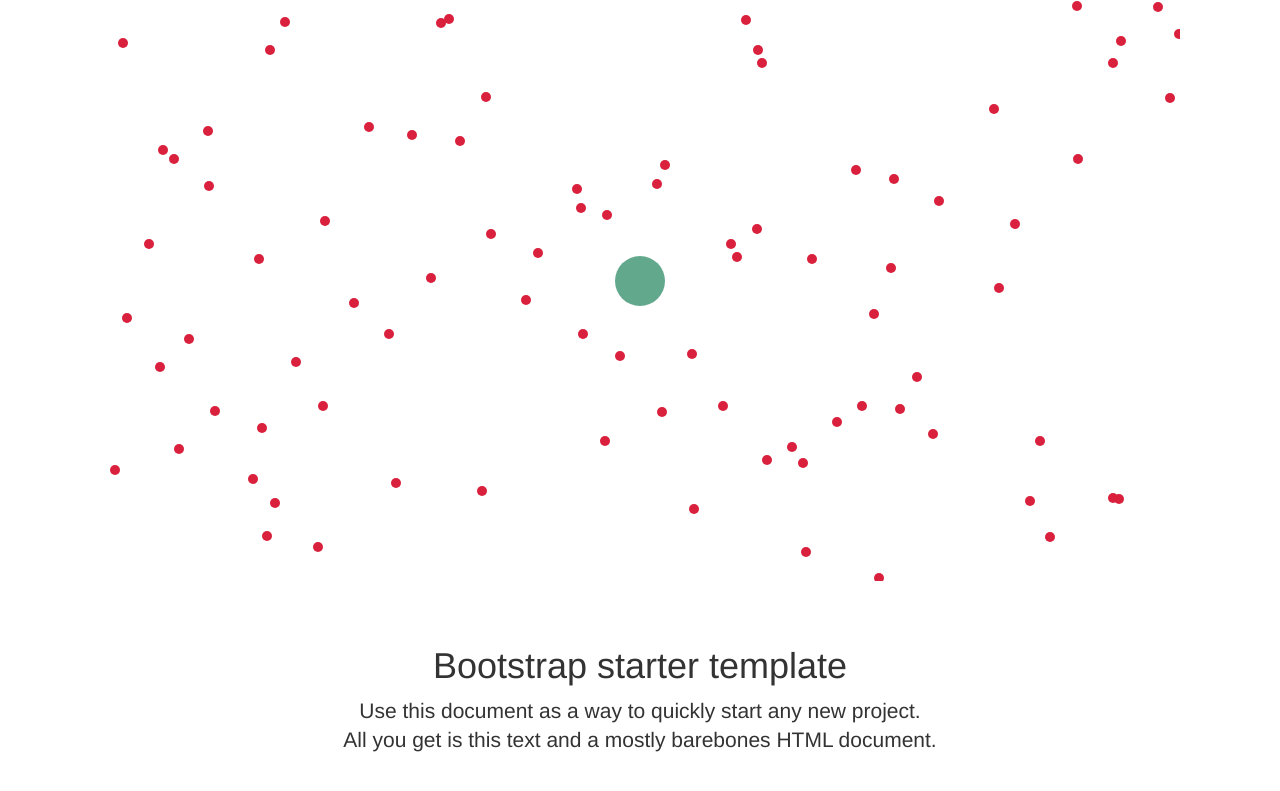
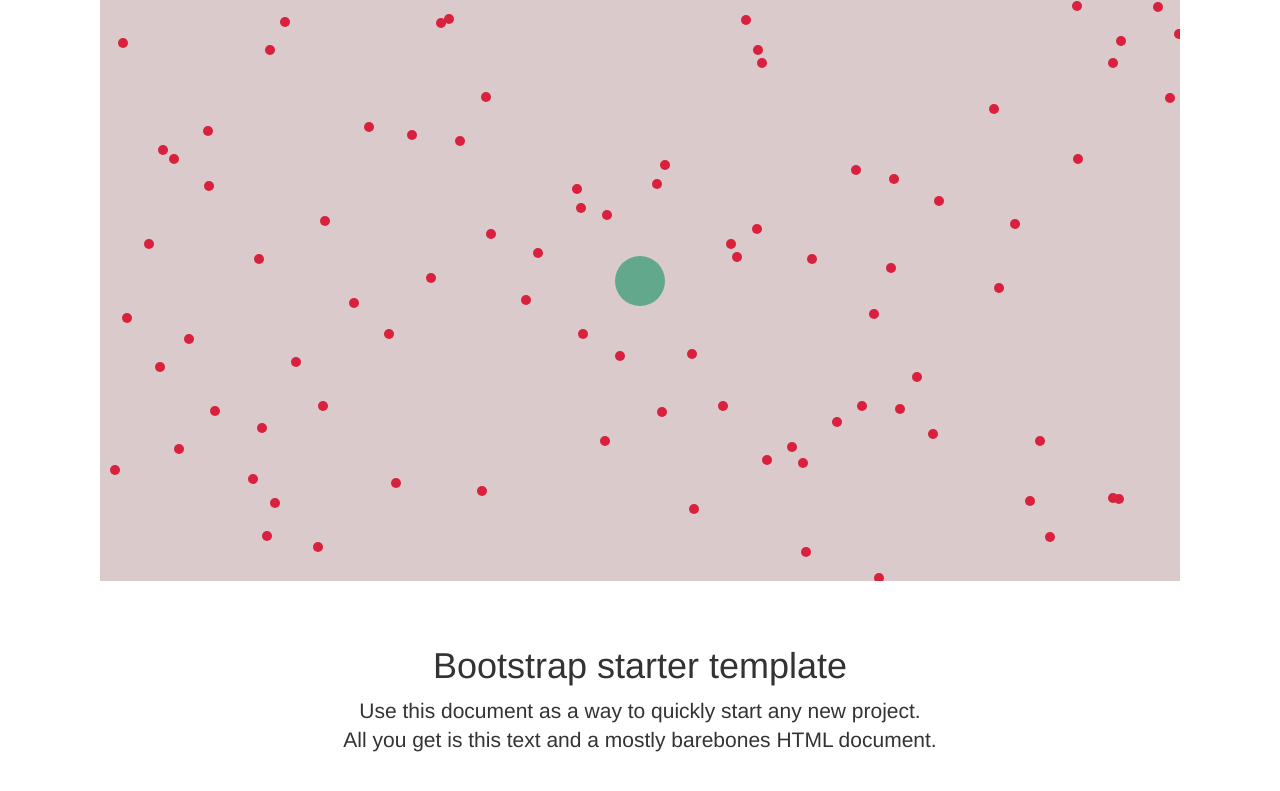
Before and after one commit to BenHavilland/d3-demo, a plain HTML site: page www/index.html in a window 1280 px wide. Shown: the part 69-860 px from the top of the page. Drawn offline with nearby package versions, Linux system fonts and the light colour scheme.

Commit message:
added functionality

```diff
--- a/www/index.html
+++ b/www/index.html
@@ -51,7 +51,7 @@
     <div class="container-fluid text-center">
 
     <svg class="gameCanvas">
-      <circle class="hero" r="25"></circle>
+      <circle class="hero"></circle>
     </svg>
 
 
@@ -77,38 +77,43 @@
     <!-- SOME INLINE SHIT -->
     <script type="text/javascript">
       var gameCanvas = d3.select(".gameCanvas");
-      var enemyCount = 90;
       var windowWidth = window.innerWidth;
       var windowHeight = window.innerHeight;
+      var enemyCount = 90;
 
       gameCanvas.attr("width", windowWidth-200).attr("height", windowHeight-200);
-      canvasWidth = gameCanvas.attr("width");
-      canvasHeight = gameCanvas.attr("height");
+      var canvasWidth = gameCanvas.attr("width");
+      var canvasHeight = gameCanvas.attr("height");
+
+      var radius = 25;
+      var x = canvasWidth/2;
+      var y = canvasHeight/2
+      var heroData = [{x:x,y:y,r:radius}]
+      var hero = gameCanvas.select("circle.hero").data(heroData);
+
+      function dragFunction(d) {
+        console.log(d3.event);
+        d3.select(this)
+          .attr("cx", d3.event.x)
+          .attr("cy", d3.event.y);
+      }
 
       var createHero = function (){
-        var hero = gameCanvas.select(".hero");
         hero
           .style("fill","#62a88d")
-          .attr("cx", canvasWidth/2)
-          .attr("cy", canvasHeight/2);
+          .attr("r",radius)
+          .attr("cx", x)
+          .attr("cy", y);
+
+      //hero.on("drag", dragFunction);
       }
 
       var createEnemies = function (enemyNumber){
-
-        /* var data = [{"id":1,"x":getRandomInt(canvasWidth),"y":getRandomInt(canvasHeight)},
-        {"id":2,"x":getRandomInt(canvasWidth),"y":getRandomInt(canvasHeight)},
-        {"id":3,"x":getRandomInt(canvasWidth),"y":getRandomInt(canvasHeight)}];
-        console.log(data);*/
-
-
-
         var enemies = [];
         for (var enemy = 0; enemy < enemyNumber; enemy++) {
           enemies.push({"id":enemy,"x":getRandomInt(canvasWidth),"y":getRandomInt(canvasHeight)});
         }
-
         return enemies;
-
       }
 
       var placeEnemies = function (data) {
@@ -129,21 +134,24 @@
             .attr("cx", function() { return getRandomInt(canvasWidth); })
             .attr("cy", function() { return getRandomInt(canvasHeight); });
         }
-
         setInterval( shakeDown, 2000 );
-
       }
 
       // UTILS
-
       var getRandomInt = function(max) {
         return Math.floor(Math.random() * (max - 0)) + 0;
       }
+      // END UTILS
 
       createHero();
       var enemies = createEnemies(enemyCount);
       placeEnemies(enemies);
 
+      var drag = d3.behavior.drag()
+        .origin(function(d) { return d; })
+        .on("drag",dragFunction);
+        hero.call(drag);
+
     </script>
   </body>
 </html>
--- a/www/static/css/site.css
+++ b/www/static/css/site.css
@@ -6,3 +6,7 @@ body {
   padding: 40px 15px;
   text-align: center;
 }
+
+svg.gameCanvas {
+	background-color: #dbcacc;
+}
```
